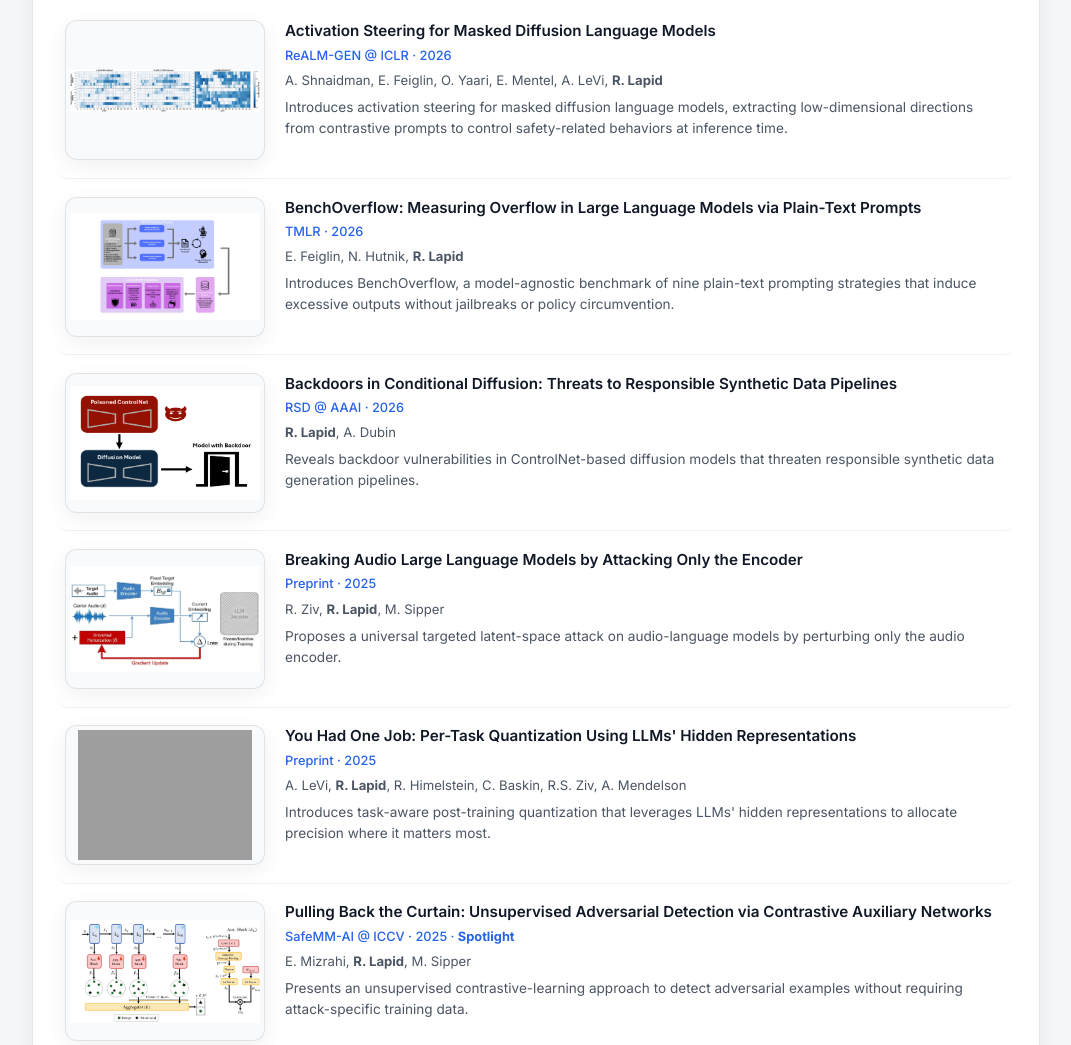
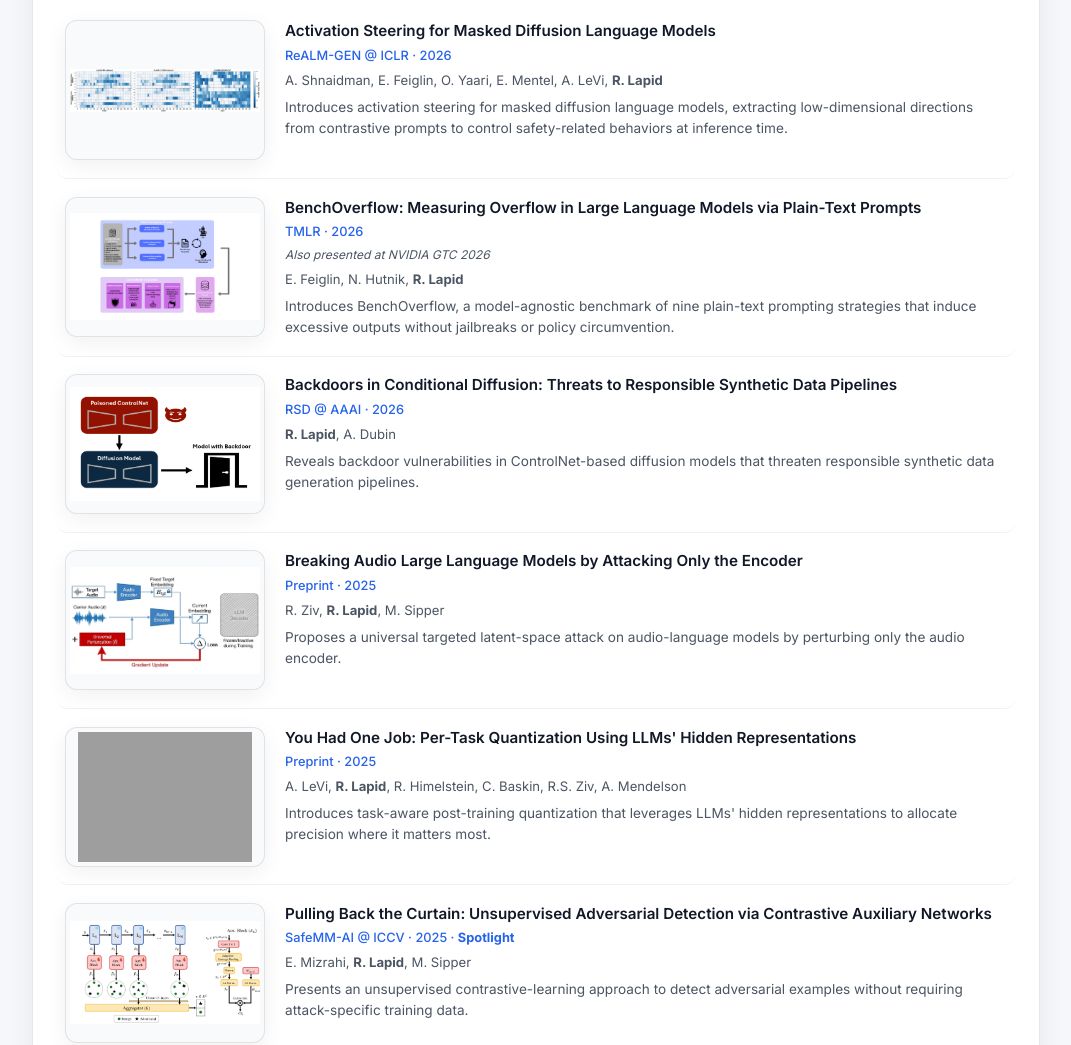
Before and after one commit to razla/razla.github.io, a plain HTML site: page index.html in a window 1280 px wide. Shown: the part 769-1814 px from the top of the page, without its empty margins (104-1175 px from the left). Drawn offline with Linux system fonts and the light colour scheme; grey boxes are pictures that could not be loaded.

Commit message:
Add NVIDIA GTC 2026 to BenchOverflow paper

```diff
--- a/index.html
+++ b/index.html
@@ -99,6 +99,7 @@
             BenchOverflow: Measuring Overflow in Large Language Models via Plain-Text Prompts
           </a>
           <span class="pub-venue">TMLR &middot; 2026</span>
+          <span class="pub-venue-secondary">Also presented at NVIDIA GTC 2026</span>
           <span class="pub-authors">E. Feiglin, N. Hutnik, <strong>R. Lapid</strong></span>
           <p class="pub-desc">
             Introduces BenchOverflow, a model-agnostic benchmark of nine plain-text prompting
--- a/style.css
+++ b/style.css
@@ -223,6 +223,15 @@ img {
   font-weight: 500;
   display: block;
   margin-bottom: 0.15rem;
+}
+
+.pub-venue-secondary {
+  font-size: 0.75rem;
+  color: var(--muted);
+  font-weight: 400;
+  display: block;
+  margin-bottom: 0.15rem;
+  font-style: italic;
 }
 
 .pub-authors {
```
